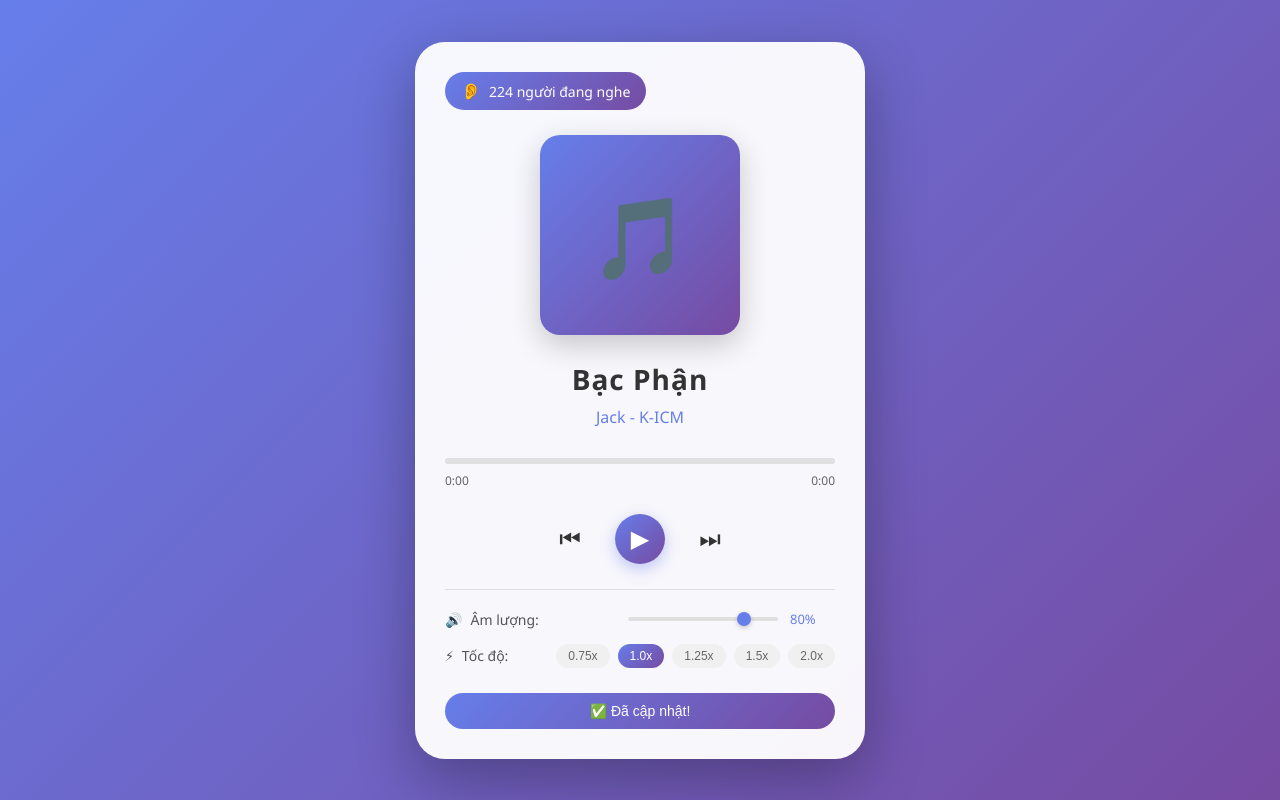
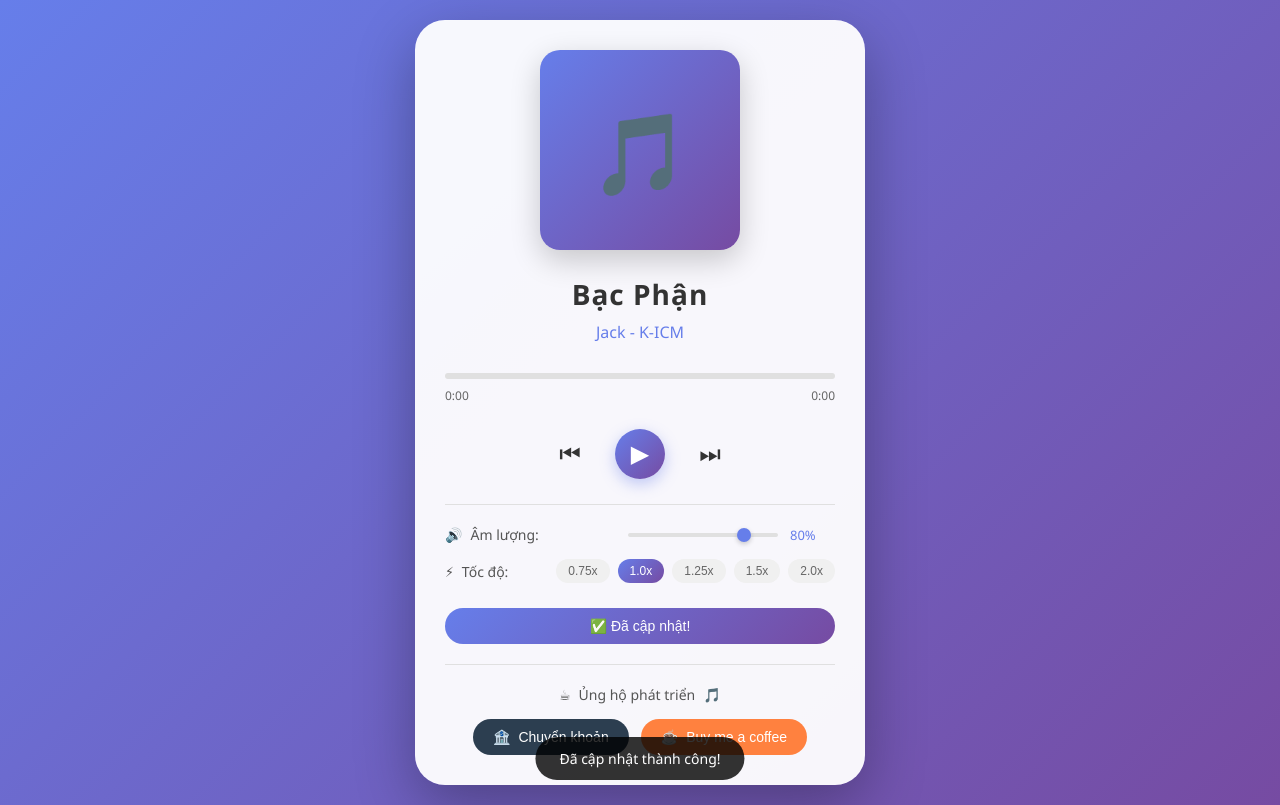
Before and after one commit to MrPewiOS/audio-basuri, a plain HTML site: page index.html in a window 1280 px wide. Both pictures are taken after a click on the button "🔄 Kiểm tra cập nhật". Drawn offline with Linux system fonts and the light colour scheme.

Commit message:
Update index.html

```diff
--- a/index.html
+++ b/index.html
@@ -33,25 +33,6 @@
 
         .music-card:hover {
             transform: translateY(-5px);
-        }
-
-        .listener-count {
-            display: flex;
-            align-items: center;
-            gap: 8px;
-            background: linear-gradient(135deg, #667eea 0%, #764ba2 100%);
-            color: white;
-            padding: 8px 16px;
-            border-radius: 50px;
-            width: fit-content;
-            margin-bottom: 25px;
-            font-size: 14px;
-            font-weight: 500;
-        }
-
-        .listener-count::before {
-            content: "👂";
-            font-size: 16px;
         }
 
         .song-info {
@@ -260,8 +241,114 @@
             box-shadow: 0 5px 15px rgba(102, 126, 234, 0.4);
         }
 
-        .update-btn:active {
-            transform: translateY(0);
+        /* Donate Section Styles */
+        .donate-section {
+            border-top: 1px solid #e0e0e0;
+            margin-top: 20px;
+            padding-top: 20px;
+        }
+
+        .donate-title {
+            display: flex;
+            align-items: center;
+            gap: 8px;
+            justify-content: center;
+            margin-bottom: 15px;
+            color: #555;
+            font-size: 14px;
+            font-weight: 500;
+        }
+
+        .donate-buttons {
+            display: flex;
+            gap: 12px;
+            justify-content: center;
+            flex-wrap: wrap;
+        }
+
+        .donate-btn {
+            padding: 10px 20px;
+            border: none;
+            border-radius: 25px;
+            cursor: pointer;
+            font-size: 14px;
+            font-weight: 500;
+            transition: all 0.3s ease;
+            display: flex;
+            align-items: center;
+            gap: 8px;
+        }
+
+        .donate-btn.banking {
+            background: #2c3e50;
+            color: white;
+        }
+
+        .donate-btn.banking:hover {
+            background: #1a2632;
+            transform: translateY(-2px);
+        }
+
+        .donate-btn.coffee {
+            background: #ff813f;
+            color: white;
+        }
+
+        .donate-btn.coffee:hover {
+            background: #e56c2c;
+            transform: translateY(-2px);
+        }
+
+        .donate-qr {
+            text-align: center;
+            margin-top: 15px;
+            padding: 15px;
+            background: #f8f9fa;
+            border-radius: 15px;
+            display: none;
+        }
+
+        .donate-qr.show {
+            display: block;
+            animation: fadeIn 0.3s ease;
+        }
+
+        .donate-qr img {
+            width: 150px;
+            height: 150px;
+            margin-bottom: 10px;
+        }
+
+        .donate-qr p {
+            font-size: 12px;
+            color: #666;
+            margin-top: 8px;
+            white-space: pre-line;
+        }
+
+        .close-qr {
+            background: none;
+            border: none;
+            color: #999;
+            cursor: pointer;
+            font-size: 20px;
+            float: right;
+            margin-top: -10px;
+        }
+
+        .close-qr:hover {
+            color: #333;
+        }
+
+        @keyframes fadeIn {
+            from {
+                opacity: 0;
+                transform: translateY(-10px);
+            }
+            to {
+                opacity: 1;
+                transform: translateY(0);
+            }
         }
 
         @keyframes pulse {
@@ -276,14 +363,35 @@
         .playing {
             animation: pulse 2s ease-in-out infinite;
         }
+
+        .toast {
+            position: fixed;
+            bottom: 20px;
+            left: 50%;
+            transform: translateX(-50%);
+            background: rgba(0, 0, 0, 0.8);
+            color: white;
+            padding: 12px 24px;
+            border-radius: 50px;
+            font-size: 14px;
+            z-index: 1000;
+            animation: fadeInUp 0.3s ease;
+        }
+
+        @keyframes fadeInUp {
+            from {
+                opacity: 0;
+                transform: translateX(-50%) translateY(20px);
+            }
+            to {
+                opacity: 1;
+                transform: translateX(-50%) translateY(0);
+            }
+        }
     </style>
 </head>
 <body>
     <div class="music-card">
-        <div class="listener-count" id="listenerCount">
-            222 người đang nghe
-        </div>
-
         <div class="album-art">
             <span>🎵</span>
         </div>
@@ -341,12 +449,37 @@
                 🔄 Kiểm tra cập nhật
             </button>
         </div>
+
+        <!-- Donate Section -->
+        <div class="donate-section">
+            <div class="donate-title">
+                <span>☕</span>
+                <span>Ủng hộ phát triển</span>
+                <span>🎵</span>
+            </div>
+            <div class="donate-buttons">
+                <button class="donate-btn banking" onclick="showDonateQR('banking')">
+                    <span>🏦</span> Chuyển khoản
+                </button>
+                <button class="donate-btn coffee" onclick="showDonateQR('coffee')">
+                    <span>☕</span> Buy me a coffee
+                </button>
+            </div>
+
+            <div id="donateQR" class="donate-qr">
+                <button class="close-qr" onclick="closeDonateQR()">✕</button>
+                <div style="text-align: center;">
+                    <img id="qrImage" src="" alt="QR Code">
+                    <p id="qrText"></p>
+                </div>
+            </div>
+        </div>
     </div>
 
     <audio id="audioPlayer" src="https://www.soundhelix.com/examples/mp3/SoundHelix-Song-1.mp3"></audio>
 
     <script>
-        // Playlist mẫu (có thể thay bằng link nhạc thực tế)
+        // Playlist mẫu
         const playlist = [
             {
                 name: "Bạc Phận",
@@ -367,7 +500,6 @@
 
         let currentSongIndex = 0;
         let isPlaying = false;
-        let listenerCount = 222;
 
         const audio = document.getElementById('audioPlayer');
         const playPauseBtn = document.getElementById('playPauseBtn');
@@ -380,9 +512,45 @@
         const currentTimeSpan = document.getElementById('currentTime');
         const durationSpan = document.getElementById('duration');
         const updateBtn = document.getElementById('updateBtn');
-        const listenerCountDiv = document.getElementById('listenerCount');
         const songNameSpan = document.querySelector('.song-name');
         const songArtistSpan = document.querySelector('.song-artist');
+
+        // Donate data
+        const donateInfo = {
+            banking: {
+                qr: "https://api.qrserver.com/v1/create-qr-code/?size=150x150&data=STK:%20123456789%20-%20Vietcombank%20-%20NGUYEN%20VAN%20A",
+                text: "Ngân hàng Vietcombank\nSTK: 1234 56789\nChủ TK: NGUYEN VAN A"
+            },
+            coffee: {
+                qr: "https://api.qrserver.com/v1/create-qr-code/?size=150x150&data=https://buymeacoffee.com/mrpewios",
+                text: "https://buymeacoffee.com/mrpewios"
+            }
+        };
+
+        // Hiển thị QR Donate
+        function showDonateQR(type) {
+            const info = donateInfo[type];
+            if (info) {
+                document.getElementById('qrImage').src = info.qr;
+                document.getElementById('qrText').innerHTML = info.text.replace(/\n/g, '<br>');
+                document.getElementById('donateQR').classList.add('show');
+                showToast(`Cảm ơn bạn đã quan tâm! ❤️`);
+            }
+        }
+
+        function closeDonateQR() {
+            document.getElementById('donateQR').classList.remove('show');
+        }
+
+        function showToast(message) {
+            const toast = document.createElement('div');
+            toast.className = 'toast';
+            toast.textContent = message;
+            document.body.appendChild(toast);
+            setTimeout(() => {
+                toast.remove();
+            }, 2000);
+        }
 
         // Tải bài hát
         function loadSong(index) {
@@ -392,14 +560,12 @@
             audio.src = song.url;
             audio.load();
 
-            // Reset UI
             if (isPlaying) {
                 audio.play().catch(e => console.log('Auto-play bị chặn'));
             }
             updatePlayPauseButton();
         }
 
-        // Cập nhật nút play/pause
         function updatePlayPauseButton() {
             if (isPlaying) {
                 playPauseBtn.textContent = '⏸';
@@ -410,7 +576,6 @@
             }
         }
 
-        // Play/Pause
         function togglePlayPause() {
             if (isPlaying) {
                 audio.pause();
@@ -425,7 +590,6 @@
             updatePlayPauseButton();
         }
 
-        // Bài tiếp theo
         function nextSong() {
             currentSongIndex = (currentSongIndex + 1) % playlist.length;
             loadSong(currentSongIndex);
@@ -434,7 +598,6 @@
             }
         }
 
-        // Bài trước
         function prevSong() {
             currentSongIndex = (currentSongIndex - 1 + playlist.length) % playlist.length;
             loadSong(currentSongIndex);
@@ -443,19 +606,15 @@
             }
         }
 
-        // Cập nhật tiến độ
         function updateProgress() {
             if (audio.duration) {
                 const progress = (audio.currentTime / audio.duration) * 100;
                 progressFill.style.width = `${progress}%`;
-
-                // Cập nhật thời gian
                 currentTimeSpan.textContent = formatTime(audio.currentTime);
                 durationSpan.textContent = formatTime(audio.duration);
             }
         }
 
-        // Format thời gian
         function formatTime(seconds) {
             if (isNaN(seconds)) return '0:00';
             const mins = Math.floor(seconds / 60);
@@ -463,7 +622,6 @@
             return `${mins}:${secs.toString().padStart(2, '0')}`;
         }
 
-        // Seek
         function setProgress(e) {
             const rect = progressBar.getBoundingClientRect();
             const percent = (e.clientX - rect.left) / rect.width;
@@ -472,18 +630,16 @@
             }
         }
 
-        // Thay đổi âm lượng
+        // Fix âm lượng - thêm event 'change' và đảm bảo audio volume được set
         function setVolume() {
-            const volume = volumeSlider.value / 100;
-            audio.volume = volume;
+            const volumeValueNum = volumeSlider.value / 100;
+            audio.volume = volumeValueNum;
             volumeValue.textContent = `${volumeSlider.value}%`;
+            console.log('Volume set to:', audio.volume); // Debug
         }
 
-        // Thay đổi tốc độ
         function setSpeed(speed) {
             audio.playbackRate = parseFloat(speed);
-
-            // Cập nhật active button
             document.querySelectorAll('.speed-btn').forEach(btn => {
                 if (btn.dataset.speed === speed) {
                     btn.classList.add('active');
@@ -493,29 +649,13 @@
             });
         }
 
-        // Random số người nghe
-        function updateListenerCount() {
-            const change = Math.floor(Math.random() * 21) - 10; // -10 đến +10
-            let newCount = listenerCount + change;
-            newCount = Math.max(50, Math.min(500, newCount)); // Giới hạn 50-500
-            listenerCount = newCount;
-            listenerCountDiv.textContent = `${listenerCount} người đang nghe`;
-
-            // Hiệu ứng nhấp nháy
-            listenerCountDiv.style.transform = 'scale(1.05)';
-            setTimeout(() => {
-                listenerCountDiv.style.transform = 'scale(1)';
-            }, 200);
-        }
-
-        // Kiểm tra cập nhật (mô phỏng)
         function checkUpdate() {
             updateBtn.textContent = '🔄 Đang kiểm tra...';
             updateBtn.disabled = true;
 
             setTimeout(() => {
                 updateBtn.textContent = '✅ Đã cập nhật!';
-                updateListenerCount();
+                showToast('Đã cập nhật thành công!');
 
                 setTimeout(() => {
                     updateBtn.textContent = '🔄 Kiểm tra cập nhật';
@@ -528,7 +668,11 @@
         playPauseBtn.addEventListener('click', togglePlayPause);
         prevBtn.addEventListener('click', prevSong);
         nextBtn.addEventListener('click', nextSong);
+
+        // Fix âm lượng - thêm cả input và change event
         volumeSlider.addEventListener('input', setVolume);
+        volumeSlider.addEventListener('change', setVolume);
+
         progressBar.addEventListener('click', setProgress);
         updateBtn.addEventListener('click', checkUpdate);
 
@@ -541,7 +685,11 @@
             }
         });
 
-        // Speed buttons
+        // Đảm bảo âm lượng được set ngay khi load
+        audio.addEventListener('canplay', () => {
+            setVolume();
+        });
+
         document.querySelectorAll('.speed-btn').forEach(btn => {
             btn.addEventListener('click', (e) => {
                 const speed = e.target.dataset.speed;
@@ -551,12 +699,8 @@
 
         // Khởi tạo
         loadSong(0);
-        setVolume();
+        setVolume(); // Set âm lượng ngay khi load
 
-        // Tự động cập nhật số người nghe mỗi 10 giây
-        setInterval(updateListenerCount, 10000);
-
-        // Hiển thị thông báo khi sẵn sàng
         console.log('Music Player đã sẵn sàng!');
     </script>
 </body>
```
